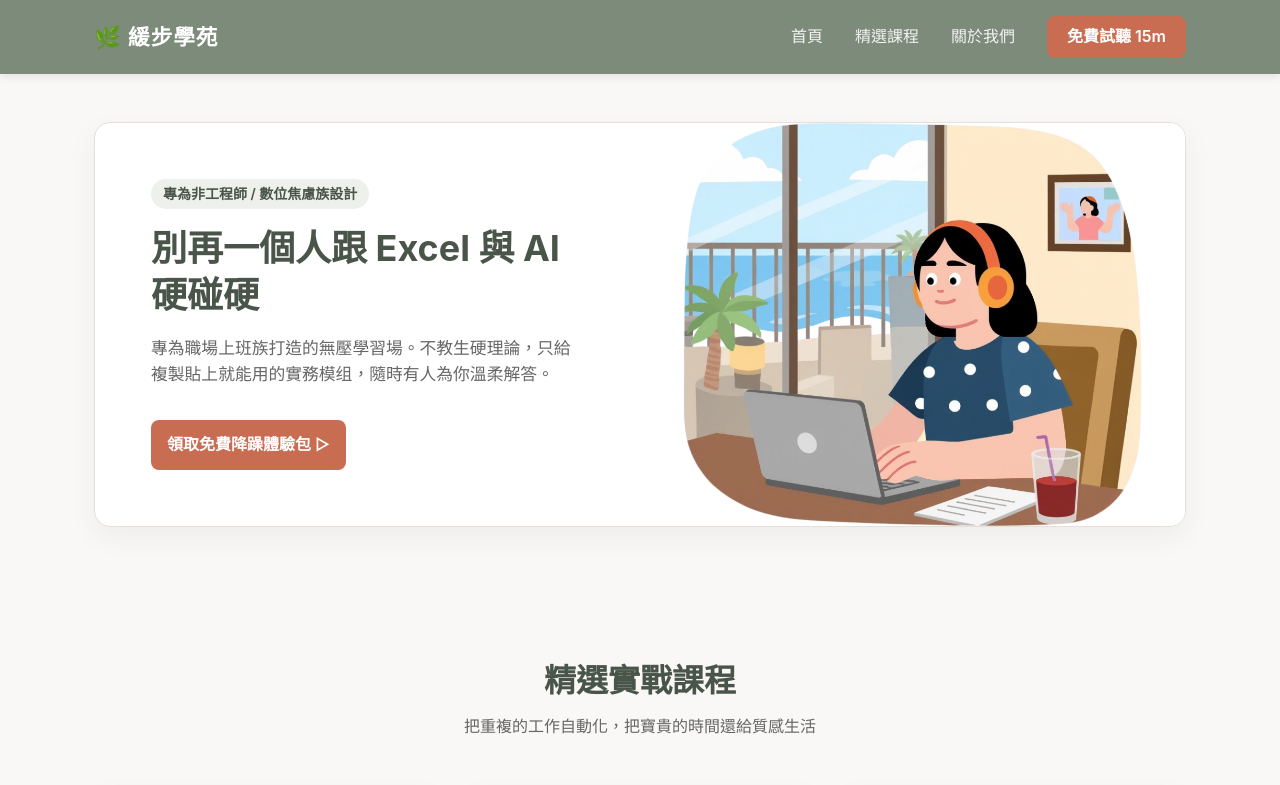
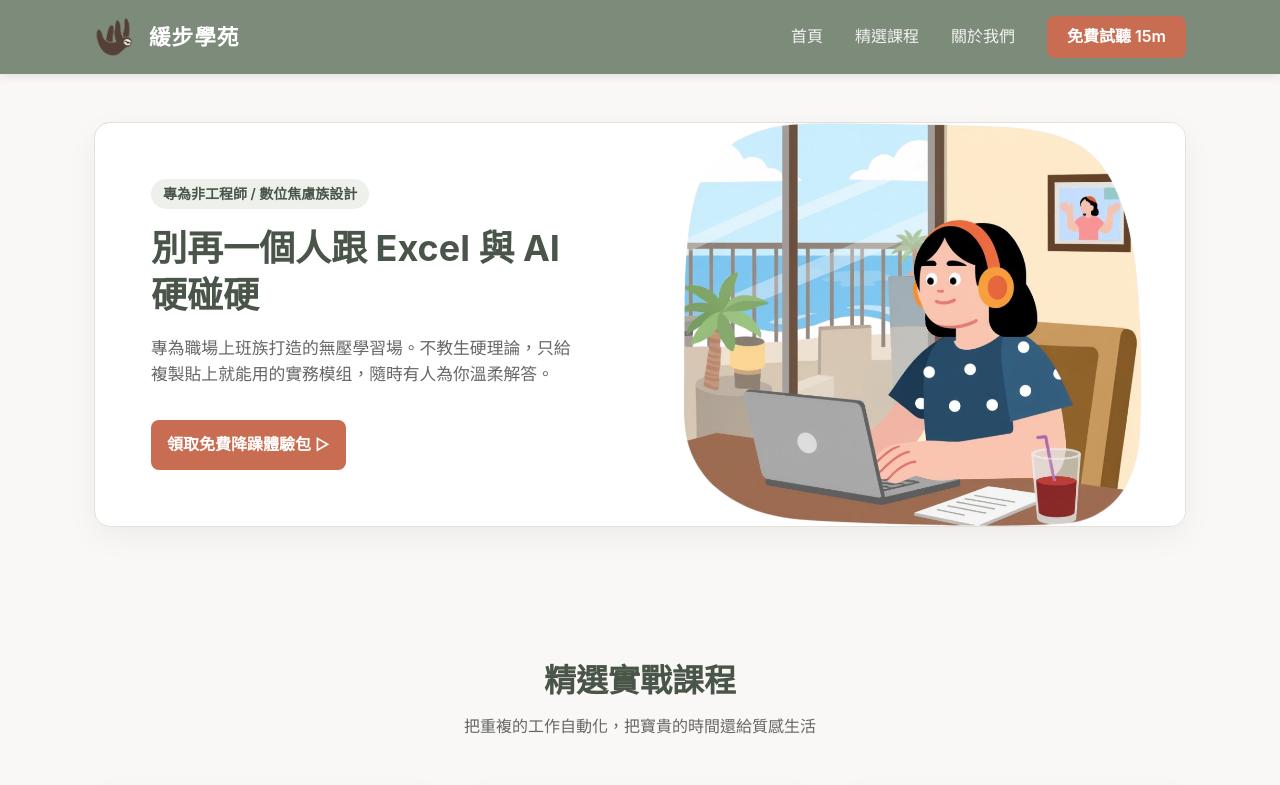
Before and after one commit to nick19379-eng/Buffer-Academy, a plain HTML site: page index.html in a window 1280 px wide. Shown: the top 785 px of the page. Drawn offline with Linux system fonts and the light colour scheme.

Commit message:
換logo及Huan Bu改為Buffer

```diff
--- a/index.html
+++ b/index.html
@@ -377,6 +377,19 @@
       transform: translateY(-3px); /* 滑鼠懸停微幅上浮效果 */
       color: var(--accent-terracotta); /* 懸停時切換成暖陶紅點睛色 */
     }
+.nav-logo {
+  /* 依據導覽列高度調整，通常建議 32px ~ 48px 之間 */
+  height: 40px;
+
+  /* 保持寬度自適應，避免圖片變形 */
+  width: auto;
+
+  /* 確保圖片置中對齊 */
+  vertical-align: middle;
+
+  /* 如果原本圖檔周圍白邊/透明邊留太多，可以稍微推一點距 */
+  margin-right: 8px;
+}
   </style>
   <!-- Google tag (gtag.js)埋設GA代碼 -->
 <script async src="https://www.googletagmanager.com/gtag/js?id=G-CHLCMLD0VB"></script>
@@ -419,7 +432,10 @@
   <!-- 頂端導覽列 -->
   <header>
     <div class="nav-container">
-      <div class="logo">🌿 緩步學苑</div>
+      <a href="#home" class="logo">
+        <img src="images/緩步學苑logo網站用.png" alt="緩步學苑 Logo" class="nav-logo">
+        <span>緩步學苑</span>
+      </a>
       <nav class="nav-links">
         <a href="#home">首頁</a>
         <a href="#courses">精選課程</a>
@@ -427,7 +443,7 @@
         <a href="#courses" class="btn-cta-nav">免費試聽 15m</a>
       </nav>
     </div>
-  </header>
+</header>
 
   <!-- 首頁 / Hero 區塊 -->
   <section id="home">
@@ -534,7 +550,7 @@
   <!-- 頁尾 (Footer) -->
   <footer>
     <div class="footer-container">
-      <p>© 2026 緩步學苑 Huan Bu Academy. All rights reserved. 專為數位焦慮族群打造的無壓學習場。</p>
+      <p>© 2026 緩步學苑 Buffer Academy. All rights reserved. 專為數位焦慮族群打造的無壓學習場。</p>
 
       <!-- 社交媒體外連 Icon 區塊 -->
       <div class="social-links">
```
Also changed, not shown: images/緩步學苑logo網站用.png (added).
